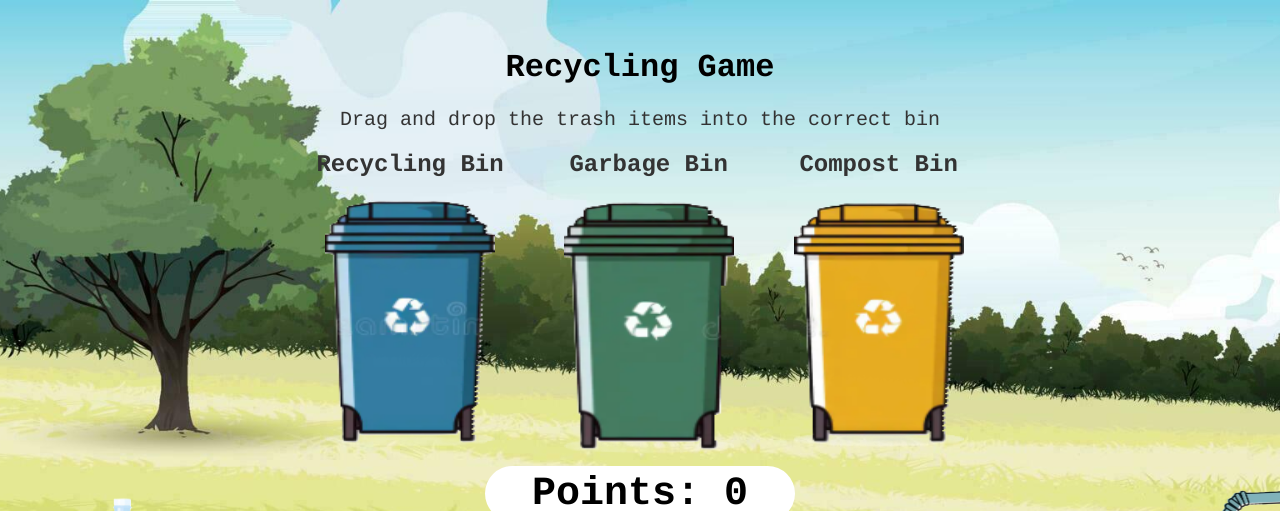
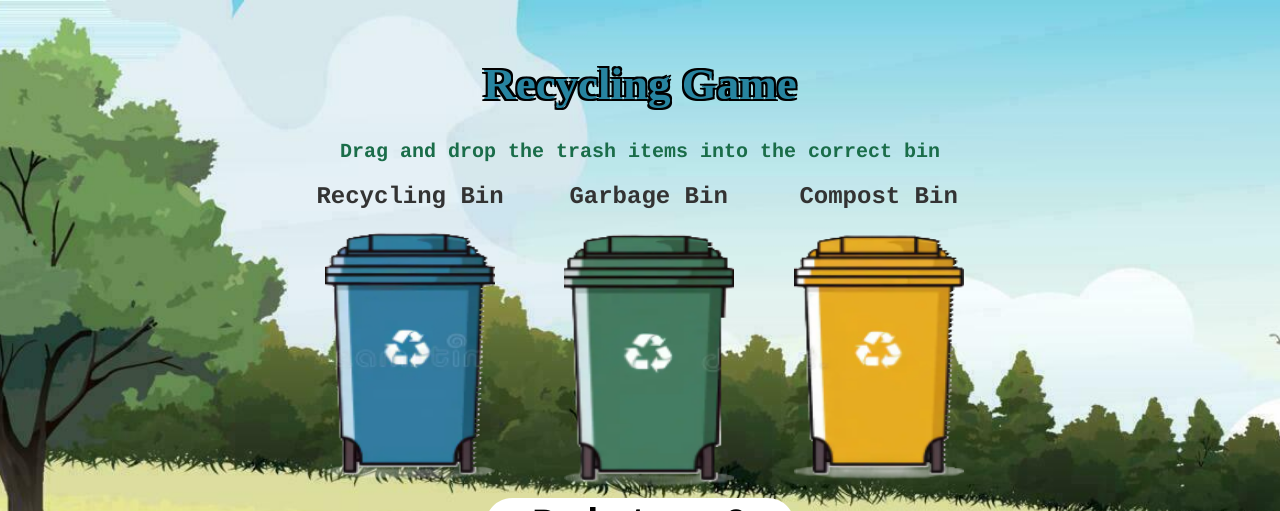
Before and after one commit to TommyFridrick/RecycleGame, a plain HTML site: page hackathon 2024/html/index.html in a window 1280 px wide. Shown: the top 511 px of the page. Drawn offline with Linux system fonts and the light colour scheme.

Commit message:
Update style.css

```diff
--- a/hackathon 2024/html/style.css
+++ b/hackathon 2024/html/style.css
@@ -7,7 +7,7 @@ body {
     background-size: cover;      /* Scale the image to cover the entire background */
     background-position: center; /* Center the image on the screen */
     background-repeat: no-repeat;/* Prevent the image from repeating */
-    background-attachment: fixed;/* Fix the background so it doesn't scroll with the page */
+    background-attachment: null;/* Fix the background so it doesn't scroll with the page */
     text-align: center;
     padding: 20px;
 
@@ -15,12 +15,21 @@ body {
 
 /* Styling the title and description */
 h1 {
-    color: #000000;
+    color: #2784a0;
+    font-family: 'Chewy', 'Times New Roman', Times, serif;
+    text-shadow:
+        -2px -2px 0 #000,
+         2px -2px 0 #000,
+        -2px  2px 0 #000,
+         2px  2px 0 #000;
+    font-size: 45px;
+
 }
 
 p {
     font-size: 20px;
-    color: #333;
+    font-weight: bold;
+    color: #1a6d49;
 }
 
 /* Bin container to center the bins horizontally */
```
